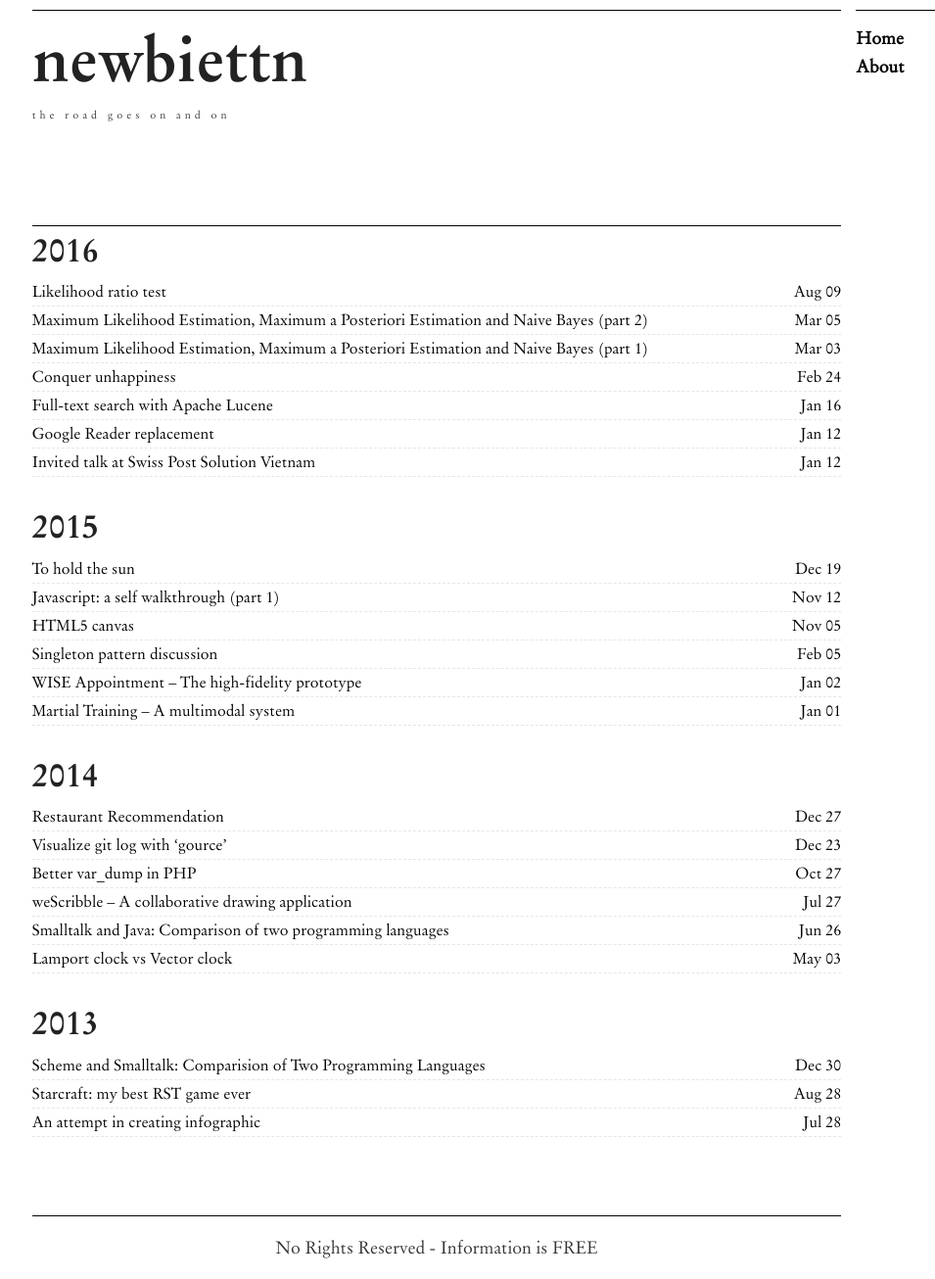
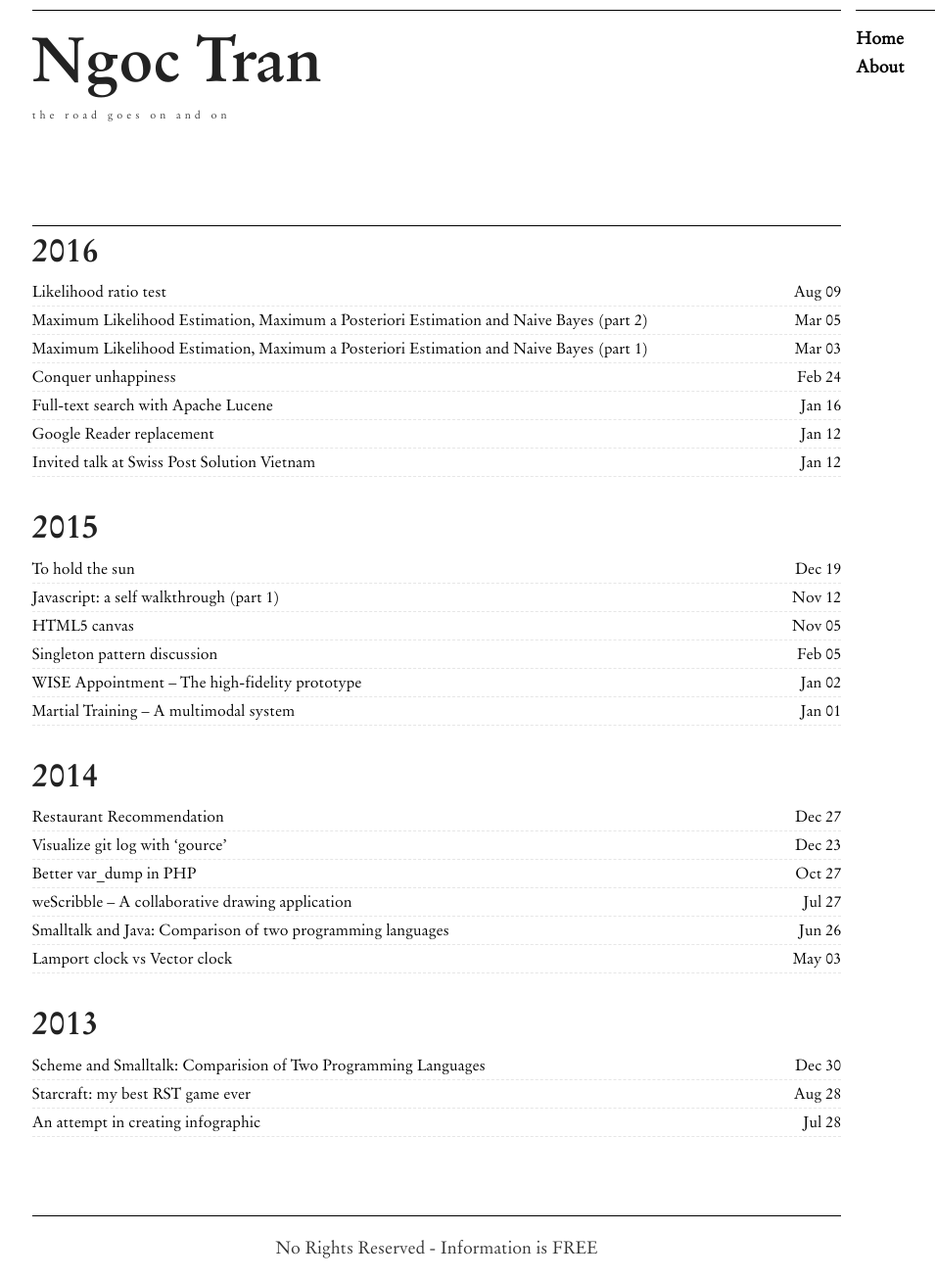
Before and after one commit to newbiettn/newbiettn.github.io, a Jekyll site: the page built from index.html, in a window 1280 px wide. Shown: the whole page at 98% size, without its empty margins (194-1149 px from the left). Built offline with Jekyll 4.4.1, drawn with Linux system fonts in a browser that asks for light colours.

Commit message:
edit title

```diff
--- a/_config.yml
+++ b/_config.yml
@@ -1,4 +1,4 @@
-title:            newbiettn
+title:            Ngoc Tran
 description:      the road goes on and on
 url:              https://newbiettn.github.io
 signoff:          Ngoc Tran
```
